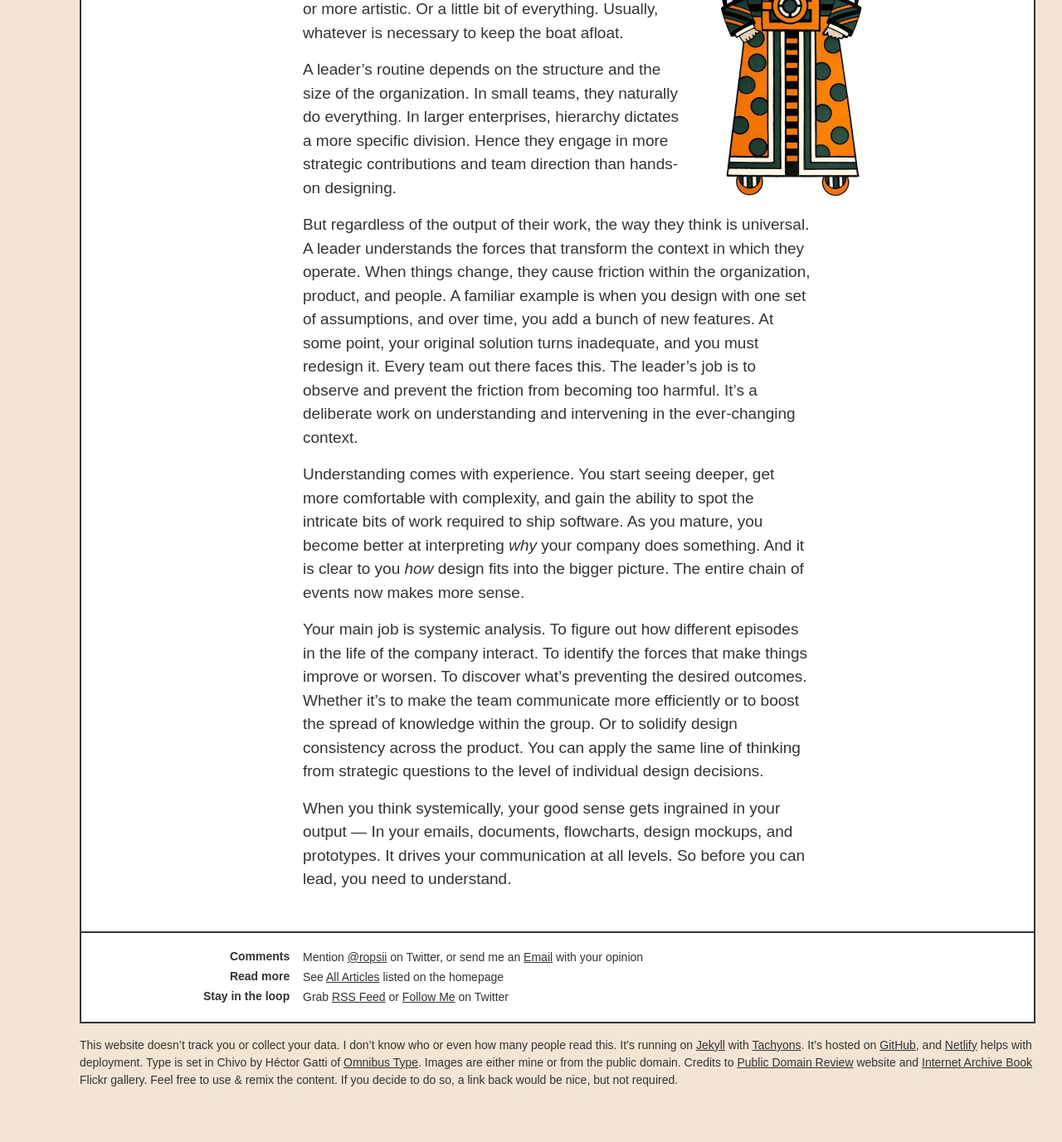
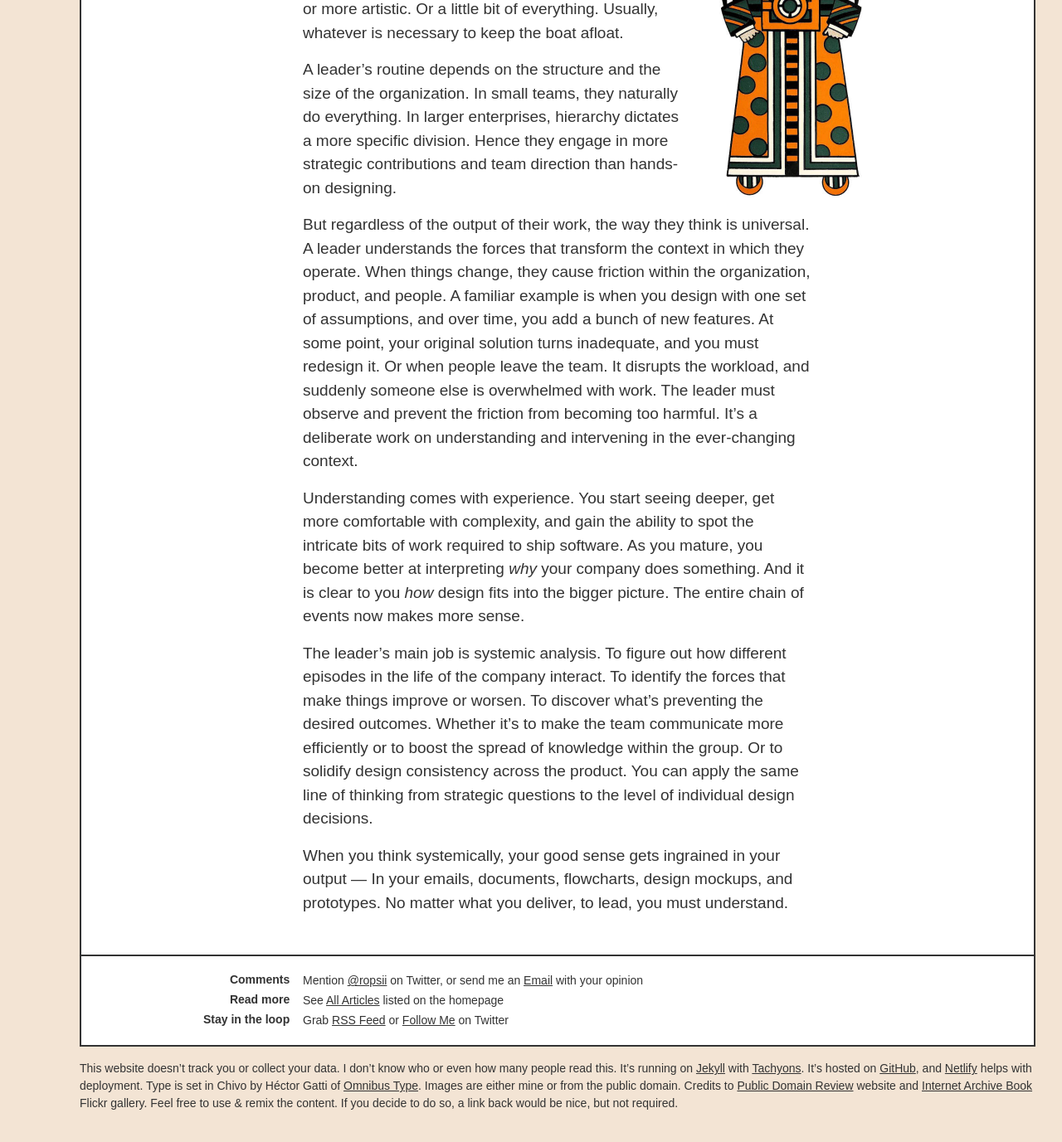
Before and after one commit to ropsii/ropsii.github.io, a Jekyll site: the page built from _posts/2021-04-02-design-leadership.markdown, in a window 1280 px wide and 1400 px high, scrolled down 396 px. Shown: the top 1377 px of the window at 83% size. Built offline with Jekyll 4.4.1, drawn with Linux system fonts in a browser that asks for light colours; some web fonts are replaced.

Commit message:
leadership wording

```diff
--- a/_posts/2021-04-02-design-leadership.markdown
+++ b/_posts/2021-04-02-design-leadership.markdown
@@ -13,10 +13,10 @@ What does a design leader do? How different companies describe this role can var
 
 A leader’s routine depends on the structure and the size of the organization. In small teams, they naturally do everything. In larger enterprises, hierarchy dictates a more specific division. Hence they engage in more strategic contributions and team direction than hands-on designing.
 
-But regardless of the output of their work, the way they think is universal. A leader understands the forces that transform the context in which they operate. When things change, they cause friction within the organization, product, and people. A familiar example is when you design with one set of assumptions, and over time, you add a bunch of new features. At some point, your original solution turns inadequate, and you must redesign it. Every team out there faces this. The leader’s job is to observe and prevent the friction from becoming too harmful. It’s a deliberate work on understanding and intervening in the ever-changing context.
+But regardless of the output of their work, the way they think is universal. A leader understands the forces that transform the context in which they operate. When things change, they cause friction within the organization, product, and people. A familiar example is when you design with one set of assumptions, and over time, you add a bunch of new features. At some point, your original solution turns inadequate, and you must redesign it. Or when people leave the team. It disrupts the workload, and suddenly someone else is overwhelmed with work. The leader must observe and prevent the friction from becoming too harmful. It’s a deliberate work on understanding and intervening in the ever-changing context.
 
 Understanding comes with experience. You start seeing deeper, get more comfortable with complexity, and gain the ability to spot the intricate bits of work required to ship software. As you mature, you become better at interpreting _why_ your company does something. And it is clear to you _how_ design fits into the bigger picture. The entire chain of events now makes more sense.
 
-Your main job is systemic analysis. To figure out how different episodes in the life of the company interact. To identify the forces that make things improve or worsen. To discover what’s preventing the desired outcomes. Whether it’s to make the team communicate more efficiently or to boost the spread of knowledge within the group. Or to solidify design consistency across the product. You can apply the same line of thinking from strategic questions to the level of individual design decisions.
+The leader’s main job is systemic analysis. To figure out how different episodes in the life of the company interact. To identify the forces that make things improve or worsen. To discover what’s preventing the desired outcomes. Whether it’s to make the team communicate more efficiently or to boost the spread of knowledge within the group. Or to solidify design consistency across the product. You can apply the same line of thinking from strategic questions to the level of individual design decisions.
 
-When you think systemically, your good sense gets ingrained in your output — In your emails, documents, flowcharts, design mockups, and prototypes. It drives your communication at all levels. So before you can lead, you need to understand.
+When you think systemically, your good sense gets ingrained in your output — In your emails, documents, flowcharts, design mockups, and prototypes. No matter what you deliver, to lead, you must understand.
```
